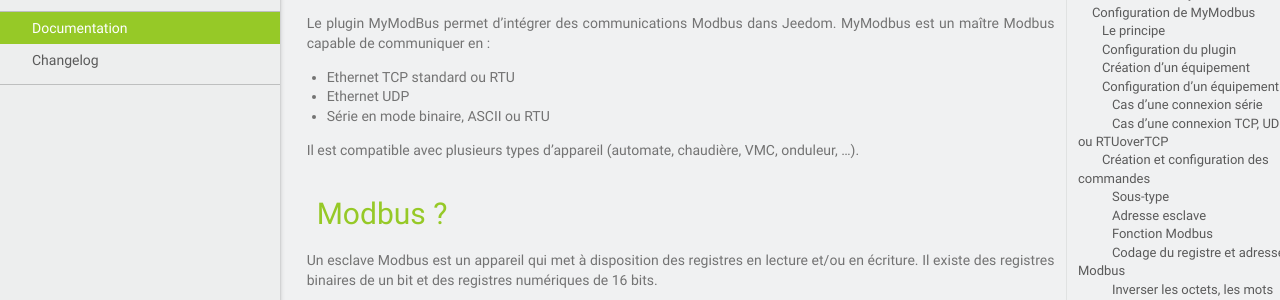
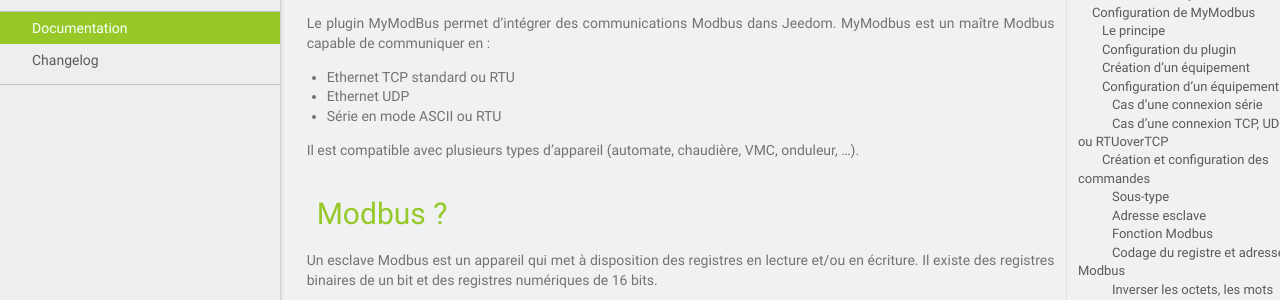
Before and after one commit to MrWaloo/jeedom-plugins-doc, a Jekyll site: the page built from docs/fr_FR/mymodbus_doc.md, in a window 1280 px wide and 900 px high. Shown: the part 157-457 px from the top of the window. Built offline with Jekyll 4.4.1, drawn with Linux system fonts in a browser that asks for light colours; emoji names are drawn with the system emoji font; our own code applies the rules of GitHub Pages for plain Markdown files.

Commit message:
Update mymodbus_doc.md

```diff
--- a/docs/fr_FR/mymodbus_doc.md
+++ b/docs/fr_FR/mymodbus_doc.md
@@ -4,7 +4,7 @@
 communiquer en :
 - Ethernet TCP standard ou RTU
 - Ethernet UDP
-- Série en mode binaire, ASCII ou RTU
+- Série en mode ASCII ou RTU
 
 Il est compatible avec plusieurs types d’appareil (automate, chaudière, VMC, onduleur, …).
 
```
